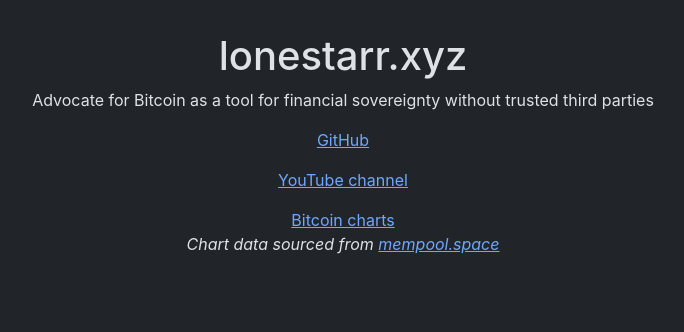
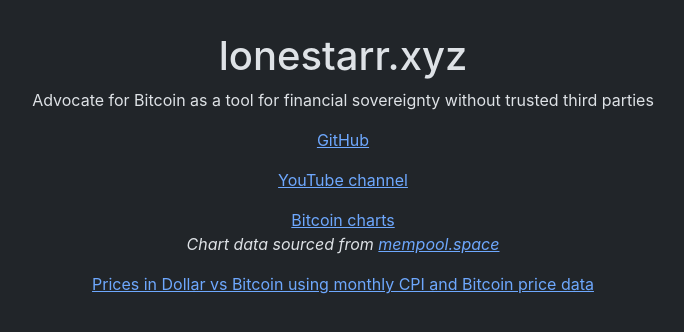
Before and after one commit to lone-starr/lonestarr.xyz, a React (Create React App) app: page / in a window 1280 px wide. Shown: the top 332 px of the page, without its empty margins (297-981 px from the left). Built offline with nearby package versions, Linux system fonts and the light colour scheme.

Commit message:
added link to cpi.lonestarr.xyz

```diff
--- a/src/App.js
+++ b/src/App.js
@@ -36,6 +36,12 @@
               </a>
             </i>
           </p>
+          <p>
+            <a href="https://cpi.lonestarr.xyz/" target="_blank" rel="noreferrer">
+              Prices in Dollar vs Bitcoin using monthly CPI and Bitcoin price data
+            </a>
+            <br />
+          </p>
         </div>
       </div >
     </>
```
